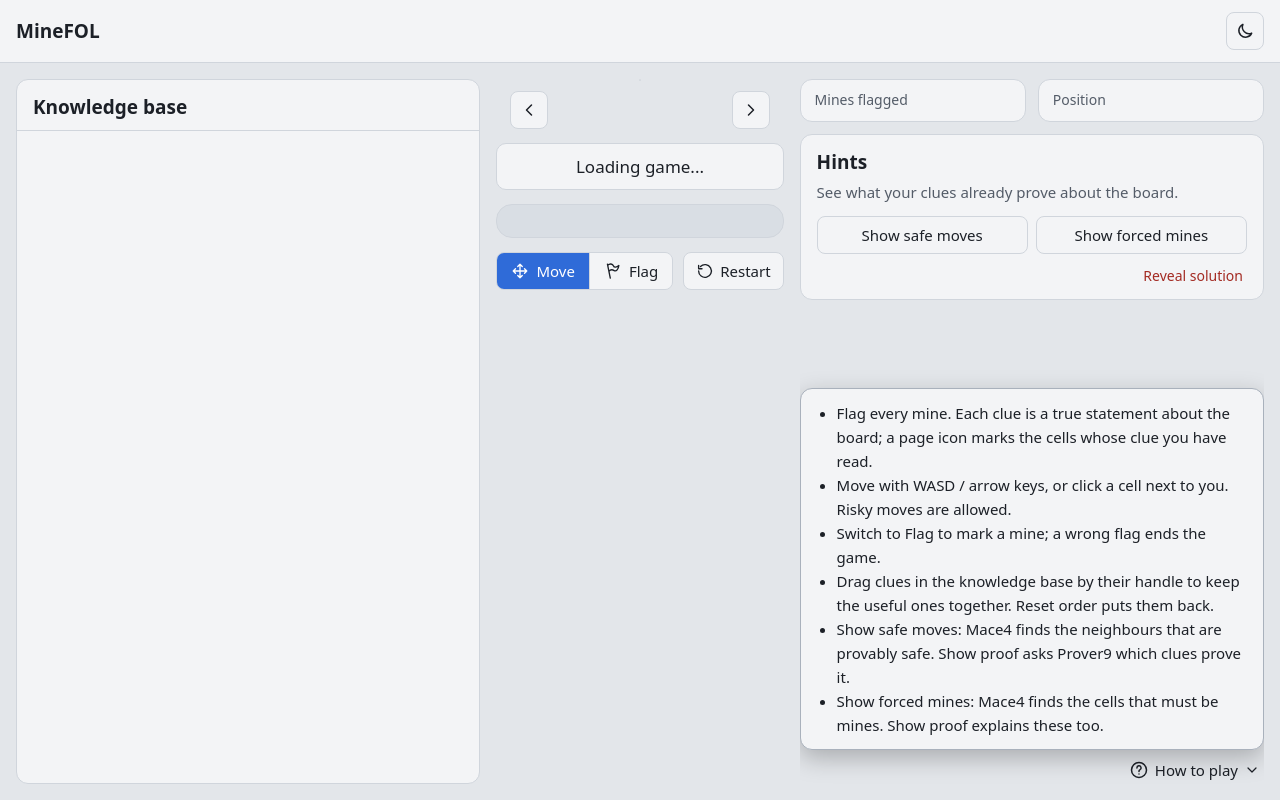
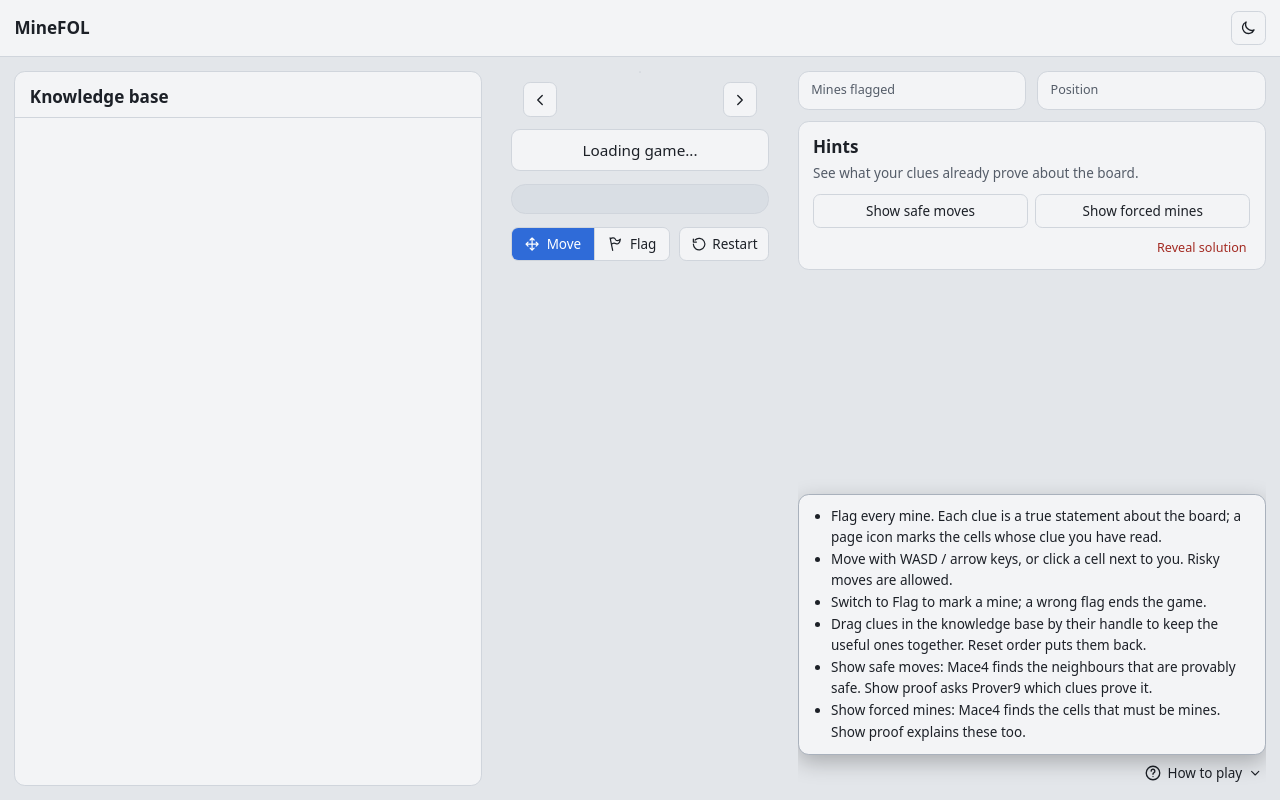
Before and after one commit to davidgeamanu/MineFOL, a Flask app: page / in a window 1280 px wide. Run offline with Flask 3, Linux system fonts and the light colour scheme; data that the repository does not hold is empty.

Commit message:
Show the page at 90% on wide screens

```diff
--- a/Python/web/static/style.css
+++ b/Python/web/static/style.css
@@ -64,7 +64,8 @@
 *{box-sizing:border-box}
 body{
   margin:0;
-  height:100vh;
+  zoom:var(--zoom, 1);
+  height:calc(100vh / var(--zoom, 1));   /* zoom also scales vh, so undo it to fill the window */
   display:flex;
   flex-direction:column;
   font-family: system-ui, -apple-system, Segoe UI, Roboto, Arial, sans-serif;
@@ -300,7 +301,7 @@ button:disabled:hover{background:var(--surface); border-color:var(--border)}
   /* Cells shrink so the whole board fits the window height without scrolling.
      Everything above and below the board takes about 380px, plus 8px of gap per row;
      --rows is the board size, set by app.js. */
-  --cellSize: clamp(40px, calc((100vh - 390px) / var(--rows, 6) - 8px), var(--maxCell));
+  --cellSize: clamp(40px, calc((100vh / var(--zoom, 1) - 390px) / var(--rows, 6) - 8px), var(--maxCell));
   display:grid;
   gap:8px;
   padding:16px;
@@ -366,6 +367,11 @@ button:disabled:hover{background:var(--surface); border-color:var(--border)}
   opacity:0.8;
 }
 
+/* ---- Wide screens: everything at 90% (like browser zoom 90%), so the three columns have room ---- */
+@media (min-width: 1280px){
+  :root{--zoom: 0.9}
+}
+
 /* ---- Laptops: two columns, status and hints above the knowledge base, board on the right ---- */
 @media (max-width: 1279px){
   .layout{
```
